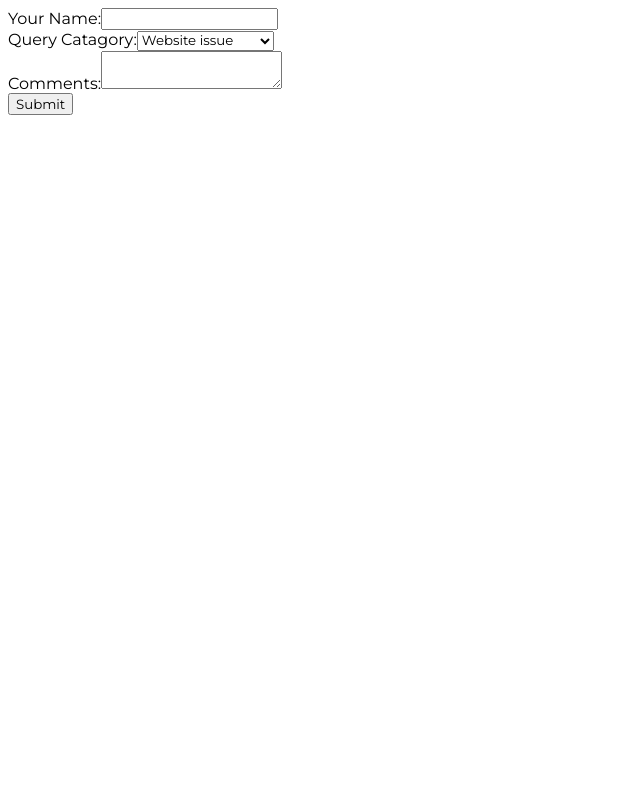
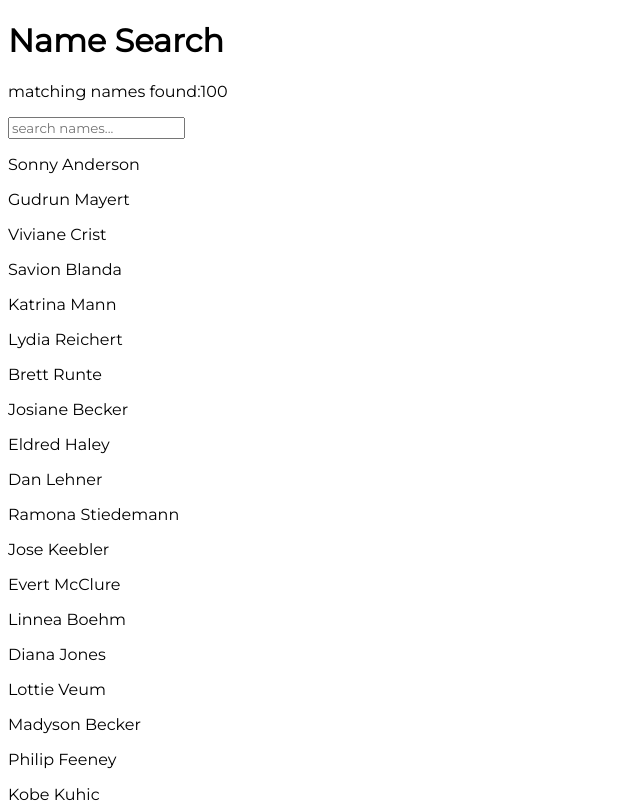
Before and after one commit to BekMart/functional-component-challenge, a React (Create React App) app in the folder my-app/: page / in a window 1280 px wide. Shown: the top 802 px of the page, without its empty margins (0-640 px from the left). Built offline with nearby package versions, Linux system fonts and the light colour scheme.

Commit message:
Create search bar to filter names from a list

```diff
--- a/my-app/src/App.js
+++ b/my-app/src/App.js
@@ -1,9 +1,10 @@
 import "./App.module.css";
-import UncontrolledForm from "./components/UncontrolledForm";
+import SearchBar from "./components/SearchBar";
+
 
 function App() {
   return <div className="App">
-      <UncontrolledForm />
+      <SearchBar />
   </div>;
 }
 
--- /dev/null
+++ b/my-app/src/components/SearchBar.js
@@ -0,0 +1,42 @@
+import React, { Component } from 'react'
+import importedNames from '../names'
+
+export class SearchBar extends Component {
+    constructor(props) {
+      super(props)
+
+      this.state = {
+         names: importedNames
+      }
+    }
+
+    // This function will filter the names array based on the search input
+    handleSearch = (event) => {
+        this.setState({
+            names: importedNames.filter(name => name.toLowerCase().includes(event.target.value.toLowerCase()))
+        })
+    }
+
+  render() {
+    return (
+      <div>
+        <h1>Name Search</h1>
+        <p>matching names found:{this.state.names.length}</p>
+        <form>
+            <input
+                onChange={this.handleSearch}
+                type="text"
+                placeholder="search names..."
+            />
+        </form>
+        <div style={{margin: 'auto'}}>
+            {this.state.names.map((name => {
+                return <p key={name}>{name}</p>
+            }))}
+        </div>
+      </div>
+    )
+  }
+}
+
+export default SearchBar
--- /dev/null
+++ b/my-app/src/names.js
@@ -0,0 +1,103 @@
+const names = [
+    "Sonny Anderson",
+    "Gudrun Mayert",
+    "Viviane Crist",
+    "Savion Blanda",
+    "Katrina Mann",
+    "Lydia Reichert",
+    "Brett Runte",
+    "Josiane Becker",
+    "Eldred Haley",
+    "Dan Lehner",
+    "Ramona Stiedemann",
+    "Jose Keebler",
+    "Evert McClure",
+    "Linnea Boehm",
+    "Diana Jones",
+    "Lottie Veum",
+    "Madyson Becker",
+    "Philip Feeney",
+    "Kobe Kuhic",
+    "Jessica Wisoky",
+    "Kasey Auer",
+    "Arnoldo Sipes",
+    "Madisen Davis",
+    "Alex Swaniawski",
+    "Helene Jenkins",
+    "Leone Olson",
+    "Ola Lockman",
+    "Kaylie Mueller",
+    "Kitty Steuber",
+    "Ralph Mosciski",
+    "Zane Bradtke",
+    "Syble Torp",
+    "Luella Weimann",
+    "Rigoberto Dicki",
+    "Andre Gusikowski",
+    "Moshe Torphy",
+    "Rhoda Rosenbaum",
+    "Libby Spinka",
+    "Maeve Zieme",
+    "Sydney Gleichner",
+    "Jimmy Blick",
+    "Tara Casper",
+    "Cayla Upton",
+    "Keith Wyman",
+    "Derick Emmerich",
+    "Nia Waelchi",
+    "Armani Nienow",
+    "Keyon DuBuque",
+    "Keeley Doyle",
+    "Kristoffer Monahan",
+    "Brendon Orn",
+    "Brandy Romaguera",
+    "Lyda Hane",
+    "Lisandro Bauch",
+    "Oma Hirthe",
+    "Caleb Dicki",
+    "Sydney O'Kon",
+    "Missouri Greenholt",
+    "Kylie Green",
+    "Kiel Erdman",
+    "Anahi Balistreri",
+    "Rico Rippin",
+    "Ramiro Dach",
+    "Princess Bosco",
+    "Pink Stoltenberg",
+    "Adan Rau",
+    "Dessie Heller",
+    "Nyah Zulauf",
+    "Makayla Fisher",
+    "Neoma Stanton",
+    "Ebba Dooley",
+    "Rachel Denesik",
+    "Drew Crist",
+    "Wava Will",
+    "Loraine Macejkovic",
+    "Americo Mann",
+    "Jules Konopelski",
+    "Gloria Ankunding",
+    "Austin Wilderman",
+    "Sage Veum",
+    "Dorris Friesen",
+    "Wellington Klein",
+    "Asa Quitzon",
+    "Misty Schumm",
+    "Muhammad Bayer",
+    "Dante Ondricka",
+    "Lurline Kuvalis",
+    "Conner Herzog",
+    "Shanie Franecki",
+    "Lois Bednar",
+    "Carey Predovic",
+    "Adelbert Heidenreich",
+    "Romaine Jacobs",
+    "Jake Schuppe",
+    "Meta Parisian",
+    "Dillon Feest",
+    "Amanda O'Keefe",
+    "Kaitlyn O'Keefe",
+    "Earnest Jenkins",
+    "Reymundo Gleason"
+]
+export default names;
```
